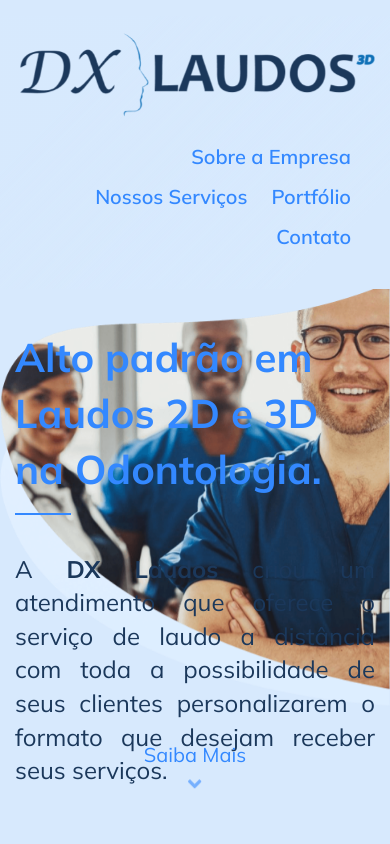
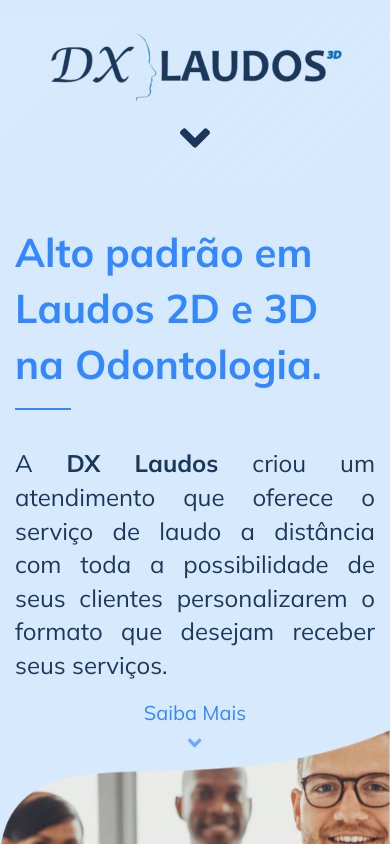
Before and after one commit to DXLAUDOS/DxLaudos, a React (Create React App) app: page / in a window 390 px wide. Shown: the top 844 px of the page. Built offline with nearby package versions, Linux system fonts and the light colour scheme.

Commit message:
Mobile Configured

```diff
--- a/src/components/LinksList/index.js
+++ b/src/components/LinksList/index.js
@@ -1,6 +1,6 @@
 import React from "react";
 import "./index.scss";
-const LinksList = ({ className, style }) => {
+const LinksList = ({ className, style, block = false }) => {
   const linksIdList = [
     "Sobre a Empresa",
     "Nossos Serviços",
@@ -8,7 +8,7 @@
     "Contato",
   ];
   return (
-    <ul className={(className, style)}>
+    <ul className={className} style={style}>
       {linksIdList &&
         linksIdList.map((e, i) => {
           return (
@@ -16,6 +16,8 @@
               key={i}
               style={{
                 animationDelay: `${200 * (i + 1)}ms`,
+                display: block ? "block" : "inline-block",
+                textAlign: block ? "center" : "",
               }}
               className={"animated fadeInDown"}
             >
--- a/src/components/Navbar/index.js
+++ b/src/components/Navbar/index.js
@@ -1,40 +1,33 @@
-import React, { Component } from "react";
-import { Container, Row, Col } from "react-grid-system";
+import React, { useEffect, useState } from "react";
+import { Container, Row, Col, Visible } from "react-grid-system";
 import cn from "classnames";
+import { FontAwesomeIcon } from "@fortawesome/react-fontawesome";
+import { faAngleDown } from "@fortawesome/free-solid-svg-icons";
 
 import "./index.scss";
 
 import Logo from "../Logo";
 import LinksList from "../LinksList";
 
-export default class Navbar extends Component {
-  constructor(props) {
-    super(props);
-    this.state = {
-      windowTop: 0,
+const Navbar = () => {
+  const [scrollY, setScrollY] = useState(0);
+  const [MenuVisible, setMenuVisible] = useState(false);
+
+  useEffect(() => {
+    function watchScroll() {
+      setScrollY(window.scrollY);
+    }
+    window.addEventListener("scroll", watchScroll);
+    watchScroll();
+
+    return () => {
+      window.removeEventListener("scroll", watchScroll);
     };
-    this.handleScroll = this.handleScroll.bind(this);
-  }
-  componentDidMount() {
-    window.addEventListener("scroll", this.handleScroll, { passive: true });
-  }
-
-  componentWillUnmount() {
-    window.removeEventListener("scroll", this.handleScroll);
-  }
-
-  handleScroll(event) {
-    this.setState({
-      ...this.state,
-      windowTop: window.scrollY,
   });
-  }
-
-  render() {
   return (
     <nav
       className={cn("Navbar", {
-          "Navbar--fixed": window.scrollY > 30,
+        "Navbar--fixed": scrollY > 30,
       })}
     >
       <Container>
@@ -43,17 +36,43 @@
             style={{
               animationDelay: "200ms",
             }}
-              md={window.scrollY > 30 ? 3 : 4}
+            md={scrollY > 30 ? 3 : 4}
             className={"animated fadeInDown"}
+            xs={10}
+            offset={{ xs: 1, sm: 0 }}
           >
             <Logo />
           </Col>
-            <Col md={window.scrollY > 30 ? 9 : 8}>
+          <Col md={scrollY > 30 ? 9 : 8}>
+            <Visible md lg xl xxl>
               <LinksList />
+            </Visible>
+            <Visible sm xs>
+              <div
+                style={{
+                  display: "block",
+                  width: "100%",
+                  textAlign: "center",
+                  padding: "8px 0",
+                  cursor: "pointer",
+                }}
+                onClick={() => setMenuVisible(!MenuVisible)}
+              >
+                <FontAwesomeIcon
+                  icon={faAngleDown}
+                  style={{
+                    transform: MenuVisible ? "rotate(180deg)" : "rotate(0)",
+                    transition: "transform 300ms var(--default-cubic)",
+                  }}
+                  size={"3x"}
+                />
+                {MenuVisible && <LinksList className={"mobileList"} block />}
+              </div>
+            </Visible>
           </Col>
         </Row>
       </Container>
     </nav>
   );
-  }
-}
+};
+export default Navbar;
--- a/src/components/Navbar/index.scss
+++ b/src/components/Navbar/index.scss
@@ -34,5 +34,12 @@
         font-size: 1.25rem;
       }
     }
+    &.mobileList {
+      li {
+        a {
+          font-size: 1.5rem;
+        }
+      }
+    }
   }
 }
--- a/src/containers/about-us/index.js
+++ b/src/containers/about-us/index.js
@@ -14,7 +14,7 @@
     <article id={"Sobre-a-Empresa"} className={"AboutUs"}>
       <Container>
         <Row>
-          <Col xs={12} md={4} offset={{ md: 4.5 }}>
+          <Col xs={12} md={4} lg={5} offset={{ md: 4.5 }}>
             <Animate delay={200} animate="fadeInDown">
               <Text color="primary" hr>
                 <h1>Sobre a empresa</h1>
@@ -36,7 +36,7 @@
           </Col>
         </Row>
         <Row>
-          <Col xs={12} md={4}>
+          <Col xs={12} md={4} className={"AboutUs__shadowBox--margin"}>
             <div className={"AboutUs__shadowBox"}>
               <Animate delay={200} animate="fadeInDown">
                 <img
@@ -59,7 +59,7 @@
               </Animate>
             </div>
           </Col>
-          <Col xs={12} md={4}>
+          <Col xs={12} md={4} className={"AboutUs__shadowBox--margin"}>
             <div className={"AboutUs__shadowBox"}>
               <Animate delay={200 * 2} animate="fadeInDown">
                 <img
@@ -82,7 +82,7 @@
               </Animate>
             </div>
           </Col>
-          <Col xs={12} md={4}>
+          <Col xs={12} md={4} className={"AboutUs__shadowBox--margin"}>
             <div className={"AboutUs__shadowBox"}>
               <Animate delay={200 * 3} animate="fadeInDown">
                 <img
@@ -108,11 +108,7 @@
         </Row>
         <Row>
           <Col xs={12}>
-            <Animate
-              className={"AboutUs__bottomText"}
-              delay={200}
-              animate="fadeIn"
-            >
+            <Animate delay={200} animate="fadeIn">
               <Text align={"center"}>
                 <h5>
                   <strong>
--- a/src/containers/about-us/index.scss
+++ b/src/containers/about-us/index.scss
@@ -1,8 +1,5 @@
 .AboutUs {
   padding: 7rem 0 0;
-  &__bottomText {
-    margin-top: 2rem;
-  }
   &__shadowBox {
     background-color: var(--white);
     box-shadow: var(--boxShadow);
@@ -10,6 +7,9 @@
     height: 100%;
     padding: 2rem;
     text-align: center;
+    &--margin {
+      margin-bottom: 2rem;
+    }
     &__icon {
       max-width: 6.875rem;
     }
--- a/src/containers/presentation/index.scss
+++ b/src/containers/presentation/index.scss
@@ -1,9 +1,13 @@
+@import "../../includes/functions.scss";
 .Presentation {
   position: relative;
-  min-height: 60vh;
+  min-height: 100vh;
   padding-top: 1rem;
+  @include respond-to($tablet) {
+    min-height: 60vh;
+  }
   &__Image {
-    position: absolute;
+    position: relative;
     top: -2rem;
     right: 0;
     width: 100%;
@@ -15,14 +19,25 @@
       right: 0;
       z-index: -1;
     }
+
+    @include respond-to($tablet) {
+      position: absolute;
+      &__S {
+        position: absolute;
+      }
+    }
   }
   &__SaibaMais {
-    position: absolute;
-    bottom: 1rem;
+    position: relative;
+    margin-top: -1rem;
     left: 0;
     right: 0;
     h5 {
       margin-bottom: 0.75rem;
     }
+    @include respond-to($tablet) {
+      position: absolute;
+      bottom: 1rem;
+    }
   }
 }
--- a/src/containers/us-services/index.js
+++ b/src/containers/us-services/index.js
@@ -17,7 +17,7 @@
     <article id={"Nossos-Serviços"} className={"UsServices"}>
       <Container>
         <Row>
-          <Col xs={12} md={4} offset={{ md: 4.5 }}>
+          <Col xs={12} md={4} lg={5} offset={{ md: 4.5 }}>
             <Animate offset={0} delay={200} animate="fadeInDown">
               <Text color="primary" hr>
                 <h1>Nossos Serviços</h1>
--- a/src/containers/us-services/index.scss
+++ b/src/containers/us-services/index.scss
@@ -1,3 +1,4 @@
+@import "../../includes/functions.scss";
 .UsServices {
   padding: 7rem 0 0;
   &__header {
```
Also changed, not shown: 1 other file (tests, documents, lock files or other folders). Lines whose indentation alone changed are shown as unchanged.
